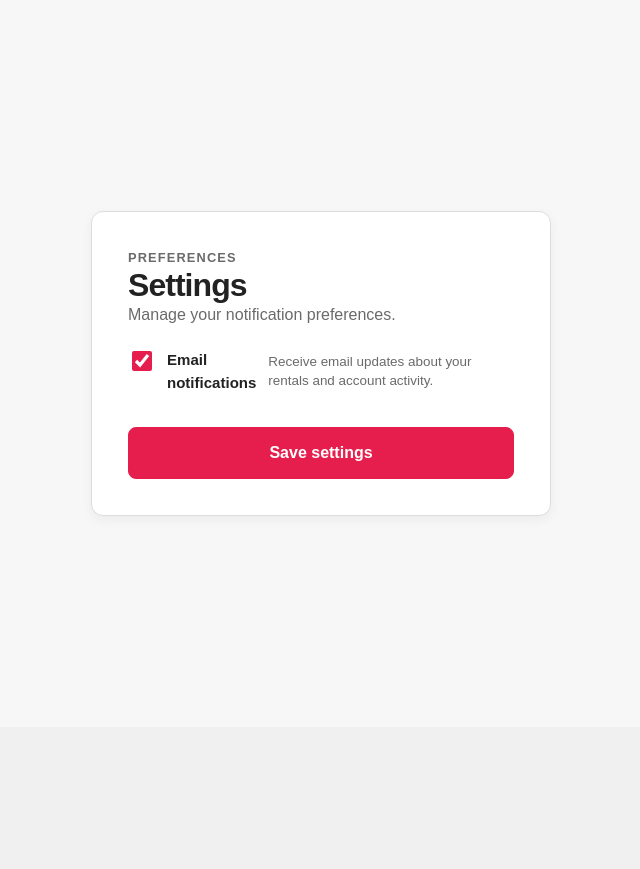
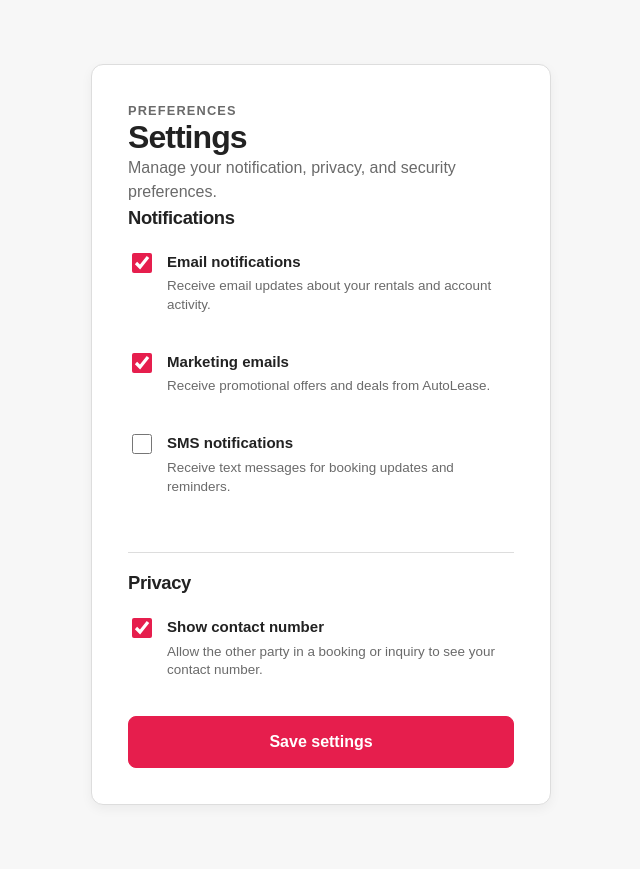
Before and after one commit to Cyanineee-24/AutoLease, a Django app: page /settings/ in a window 1280 px wide. Shown: the part 73-942 px from the top of the page, without its empty margins (319-959 px from the left). Before the commit the page ends 589 px from the top, so only its background shows below. Run offline with Django 5.2, Linux system fonts and the light colour scheme; the visitor is signed in with stand-in values (Sample User, id 1); data comes from the database, SQL or seed files in the repository.

Commit message:
feat: add settings

```diff
--- a/apps/usersettings/forms.py
+++ b/apps/usersettings/forms.py
@@ -6,4 +6,4 @@ from .models import UserSettings
 class UserSettingsForm(forms.ModelForm):
     class Meta:
         model = UserSettings
-        fields = ['email_notifications']
+        fields = ['email_notifications', 'marketing_emails', 'sms_notifications', 'show_contact_number']
--- a/apps/usersettings/models.py
+++ b/apps/usersettings/models.py
@@ -9,6 +9,9 @@ class UserSettings(models.Model):
         related_name='settings',
     )
     email_notifications = models.BooleanField(default=True)
+    marketing_emails = models.BooleanField(default=True)
+    sms_notifications = models.BooleanField(default=False)
+    show_contact_number = models.BooleanField(default=True)
 
     class Meta:
         verbose_name_plural = 'user settings'
--- a/apps/usersettings/templates/usersettings/settings.html
+++ b/apps/usersettings/templates/usersettings/settings.html
@@ -12,7 +12,7 @@
     <div class="auth-card card">
         <p class="eyebrow">Preferences</p>
         <h1>Settings</h1>
-        <p class="auth-copy">Manage your notification preferences.</p>
+        <p class="auth-copy">Manage your notification, privacy, and security preferences.</p>
 
         {% if messages %}
             <div class="form-messages">
@@ -24,15 +24,58 @@
 
         <form method="post" class="auth-form">
             {% csrf_token %}
+
+            <div class="settings-section">
+                <h2 class="settings-section-heading">Notifications</h2>
+
                 <div class="settings-toggle">
                     <label class="toggle-row" for="{{ form.email_notifications.id_for_label }}">
                         {{ form.email_notifications }}
+                        <div class="toggle-label-group">
                             <span class="toggle-label">Email notifications</span>
                             <span class="toggle-desc">Receive email updates about your rentals and account activity.</span>
+                        </div>
                     </label>
                 </div>
+
+                <div class="settings-toggle">
+                    <label class="toggle-row" for="{{ form.marketing_emails.id_for_label }}">
+                        {{ form.marketing_emails }}
+                        <div class="toggle-label-group">
+                            <span class="toggle-label">Marketing emails</span>
+                            <span class="toggle-desc">Receive promotional offers and deals from AutoLease.</span>
+                        </div>
+                    </label>
+                </div>
+
+                <div class="settings-toggle">
+                    <label class="toggle-row" for="{{ form.sms_notifications.id_for_label }}">
+                        {{ form.sms_notifications }}
+                        <div class="toggle-label-group">
+                            <span class="toggle-label">SMS notifications</span>
+                            <span class="toggle-desc">Receive text messages for booking updates and reminders.</span>
+                        </div>
+                    </label>
+                </div>
+            </div>
+
+            <div class="settings-section">
+                <h2 class="settings-section-heading">Privacy</h2>
+
+                <div class="settings-toggle">
+                    <label class="toggle-row" for="{{ form.show_contact_number.id_for_label }}">
+                        {{ form.show_contact_number }}
+                        <div class="toggle-label-group">
+                            <span class="toggle-label">Show contact number</span>
+                            <span class="toggle-desc">Allow the other party in a booking or inquiry to see your contact number.</span>
+                        </div>
+                    </label>
+                </div>
+            </div>
+
             <button class="button" type="submit">Save settings</button>
         </form>
+
     </div>
 </section>
 {% endblock %}
--- a/apps/usersettings/urls.py
+++ b/apps/usersettings/urls.py
@@ -1,4 +1,5 @@
-from django.urls import path
+from django.contrib.auth.views import PasswordChangeDoneView, PasswordChangeView
+from django.urls import path, reverse_lazy
 
 from . import views
 
@@ -6,4 +7,19 @@ app_name = 'usersettings'
 
 urlpatterns = [
     path('', views.settings_view, name='settings'),
+    path(
+        'password/',
+        PasswordChangeView.as_view(
+            template_name='usersettings/password_change.html',
+            success_url=reverse_lazy('usersettings:password_change_done'),
+        ),
+        name='password_change',
+    ),
+    path(
+        'password/done/',
+        PasswordChangeDoneView.as_view(
+            template_name='usersettings/password_change_done.html',
+        ),
+        name='password_change_done',
+    ),
 ]
--- a/static/css/usersettings/settings.css
+++ b/static/css/usersettings/settings.css
@@ -37,3 +37,47 @@
     line-height: 1.4;
     margin-top: 4px;
 }
+
+
+/* ---- Toggle label group (label + description in a flex column) ---- */
+
+.toggle-label-group {
+    display: flex;
+    flex-direction: column;
+}
+
+
+/* ---- Section dividers ---- */
+
+.settings-section {
+    padding: 4px 0;
+}
+
+.settings-section + .settings-section {
+    border-top: 1px solid var(--color-border);
+    margin-top: 20px;
+    padding-top: 20px;
+}
+
+.settings-section-heading {
+    color: var(--color-text);
+    font-size: 1.15rem;
+    letter-spacing: -0.02em;
+    margin: 0 0 4px;
+}
+
+
+/* ---- Outline button variant ---- */
+
+.button-outline {
+    background: transparent;
+    border: 1.5px solid var(--color-border);
+    color: var(--color-text);
+    margin-top: 12px;
+}
+
+.button-outline:hover,
+.button-outline:focus {
+    background: var(--color-background);
+    border-color: var(--color-text);
+}
```
Also changed, not shown: apps/usersettings/templates/usersettings/password_change.html (added, +54 -0 lines), apps/usersettings/templates/usersettings/password_change_done.html (added, +20 -0 lines), apps/usersettings/migrations/0002_usersettings_marketing_emails_and_more.py (added). Lines whose indentation alone changed are shown as unchanged.
